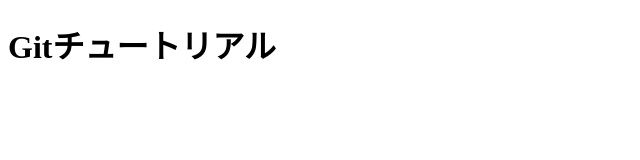
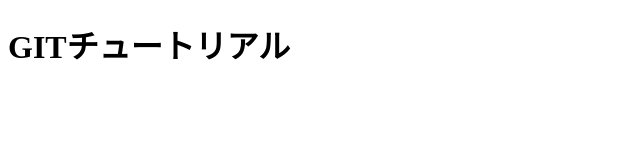
Before and after one commit to koizumifreedom/git_tutorial, a plain HTML site: page index.html in a window 1280 px wide. Shown: the whole page, without its empty margins (0-640 px from the left). Drawn offline with Linux system fonts and the light colour scheme.

Commit message:
h1変更

```diff
--- a/index.html
+++ b/index.html
@@ -6,6 +6,6 @@
   <title>Document</title>
 </head>
 <body>
-  <h1>Gitチュートリアル</h1>
+  <h1>GITチュートリアル</h1>
 </body>
 </html>
```
